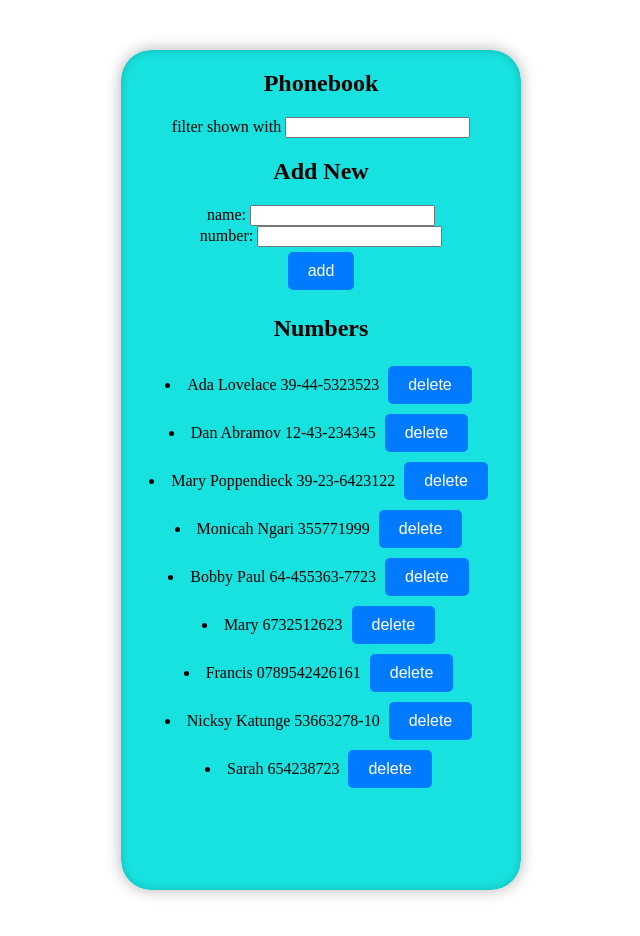
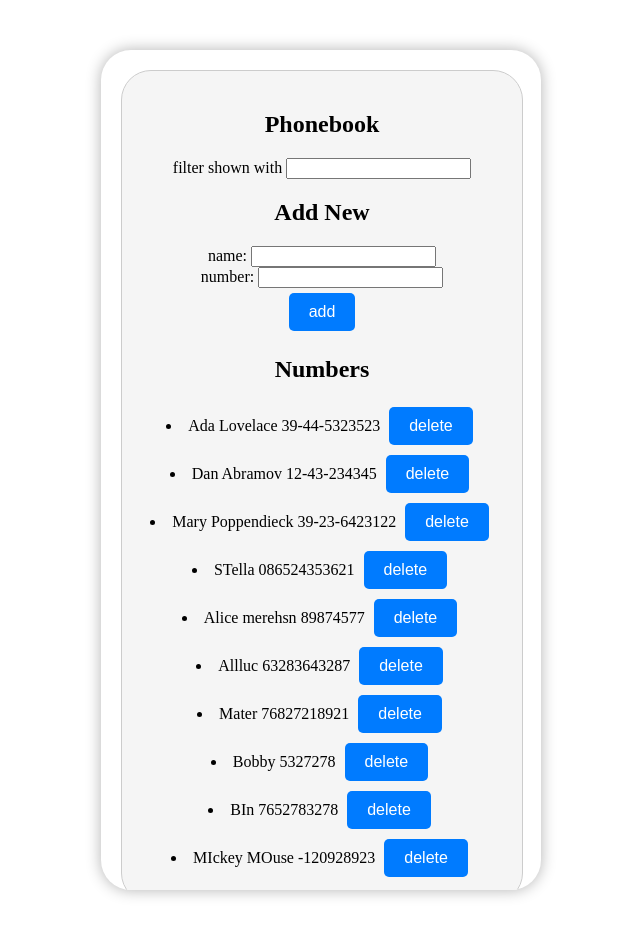
Before and after one commit to Monicah-Ngari/Phobebook, a React (Vite) app: page / in a window 1280 px wide. Shown: the top 936 px of the page, without its empty margins (319-959 px from the left). Built offline with nearby package versions, Linux system fonts and the light colour scheme; data requests are answered from the project's data file.

Commit message:
fixed the id on my json data

```diff
--- a/db.json
+++ b/db.json
@@ -3,47 +3,52 @@
     {
       "name": "Ada Lovelace",
       "number": "39-44-5323523",
-      "id": "2"
+      "id": "1"
     },
     {
       "name": "Dan Abramov",
       "number": "12-43-234345",
-      "id": "3"
+      "id": "2"
     },
     {
       "name": "Mary Poppendieck",
       "number": "39-23-6423122",
-      "id": "4"
+      "id": "3"
     },
     {
-      "name": "Monicah Ngari",
-      "number": "355771999",
-      "id": "d6eFcJ4"
+      "id": "4",
+      "name": "STella",
+      "number": "086524353621"
     },
     {
-      "name": "Bobby Paul",
-      "number": "64-455363-7723",
-      "id": "xfP3-HW"
+      "id": "5",
+      "name": "Alice merehsn",
+      "number": "89874577"
     },
     {
-      "name": "Mary",
-      "number": "6732512623",
-      "id": "9vQHmIk"
+      "id": "6",
+      "name": "Allluc",
+      "number": "63283643287"
     },
     {
-      "name": "Francis ",
-      "number": "0789542426161",
-      "id": "CbG-fsT"
+      "id": "7",
+      "name": "Mater",
+      "number": "76827218921"
     },
     {
-      "name": "Nicksy Katunge",
-      "number": "53663278-10",
-      "id": "7Iwdxyr"
+      "id": "8",
+      "name": "Bobby ",
+      "number": "5327278"
     },
     {
-      "name": "Sarah",
-      "number": "654238723",
-      "id": "dEiYrj9"
+      "id": "9",
+      "name": "BIn",
+      "number": "7652783278"
+    },
+    {
+      "id": "10",
+      "name": "MIckey MOuse",
+      "number": "-120928923"
     }
   ]
 }
--- a/src/App.jsx
+++ b/src/App.jsx
@@ -54,7 +54,19 @@ const App = () => {
             });
         }
       } else {
-        const newPerson = { name: newName, number: newNumber };
+        let numericIds = persons
+          .map((p) => Number(p.id))
+          .filter((id) => !isNaN(id));
+        const newId =
+          numericIds.length > 0
+            ? (Math.max(...numericIds) + 1).toString()
+            : Date.now().toString();
+
+        const newPerson = {
+          id: newId,
+          name: newName,
+          number: newNumber,
+        };
         notesManager
           .create(newPerson)
           .then((response) => {
--- a/src/Styles.css
+++ b/src/Styles.css
@@ -5,7 +5,7 @@
     padding: 20px;
     border-radius: 30px;
     box-shadow: 0 0 15px rgba(0, 0, 0, 0.3);
-    width: 360px;
+    width: 400px;
     height: 800px;
     position: relative;
     margin: 50px auto;
@@ -41,13 +41,10 @@ button:hover {
 }
 
 .phone-frame {
-    position: absolute;
-    top: 0;
-    left: 0;
-    width: 100%;
-    height: 100%;
+    width: 360px;
+    margin: auto;
+    padding: 20px;
+    border: 1px solid #ccc;
     border-radius: 30px;
-    background: #18e2df;
-    box-shadow: inset 0 0 10px rgba(0, 0, 0, 0.2);
-    overflow-y: auto;
+    background: #f5f5f5;
 }
```
